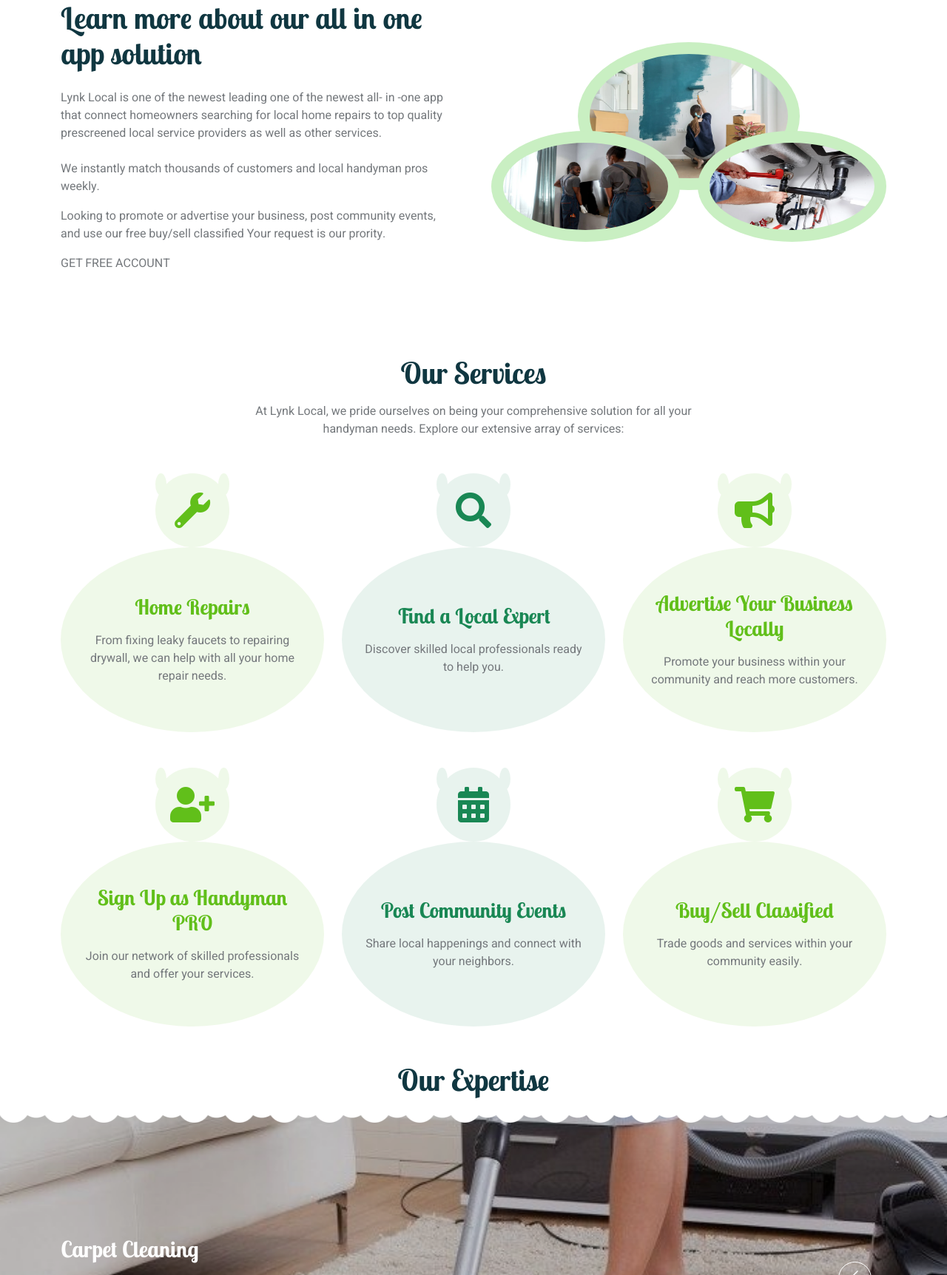
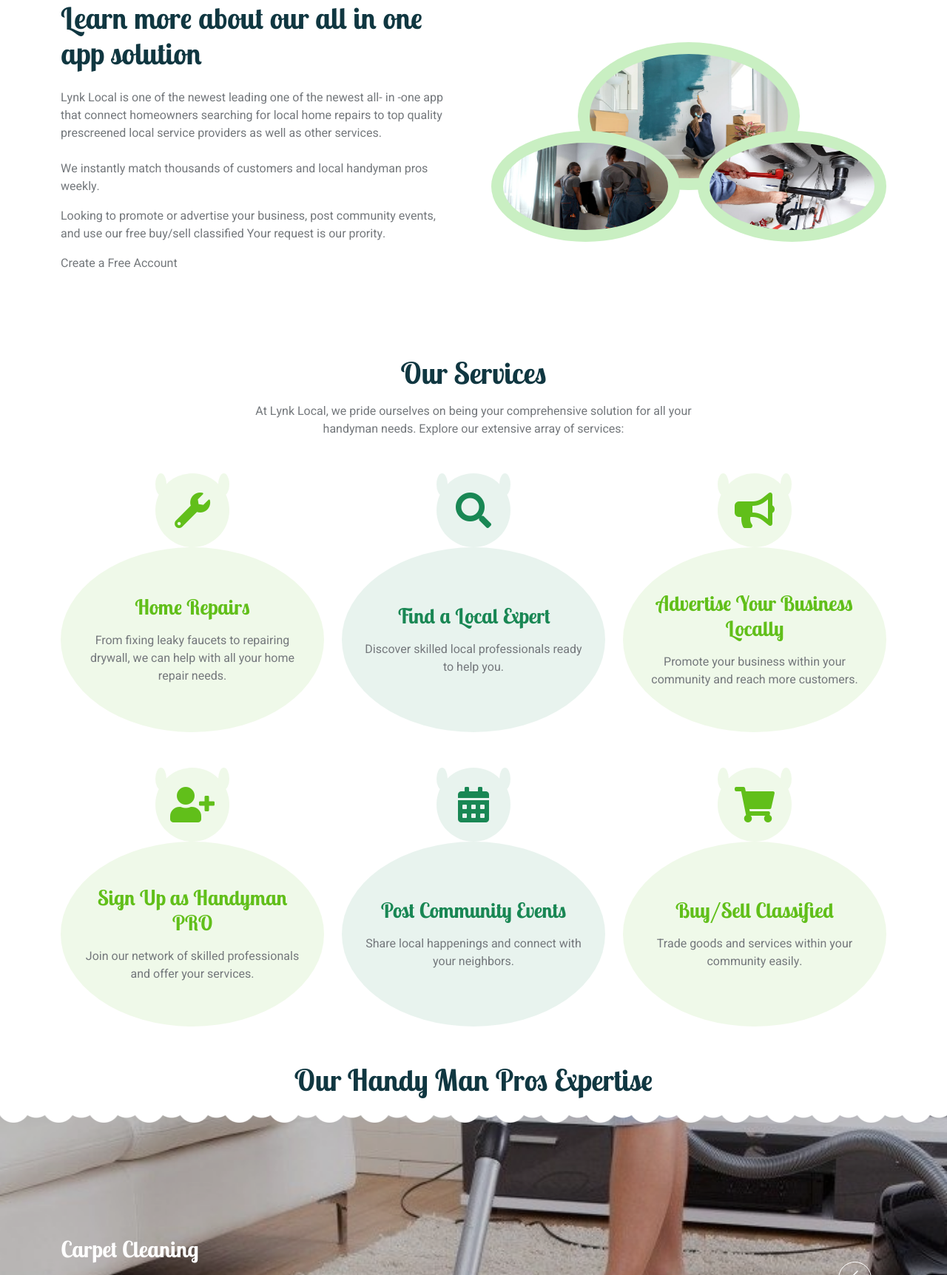
Before and after one commit to IslamKolade/Lynk_Local, a Django app: page / in a window 1280 px wide. Shown: the part 876-2600 px from the top of the page at 74% size. Run offline with Django 4.2, Linux system fonts and the light colour scheme; data comes from the database, SQL or seed files in the repository; some libraries are stand-ins or nearby versions.

Commit message:
Changed Our Expertise Header

```diff
--- a/core/templates/index.html
+++ b/core/templates/index.html
@@ -131,7 +131,7 @@
 
                             <p>Looking to promote or advertise your business, post community events, and use our free buy/sell classified Your request is our prority.</p>
 
-                            GET FREE ACCOUNT
+                            Create a Free Account
                         </p>
                   </div>
                   <div class="col-lg-6 about-img wow fadeInUp" data-wow-delay="0.5s">
@@ -249,7 +249,7 @@
       <!-- Our Services End -->
 
         <!-- Carousel Start -->
-        <div style="text-align: center;"><h1 class="mb-4">Our Expertise</h1></div>
+        <div style="text-align: center;"><h1 class="mb-4">Our Handy Man Pros Expertise</h1></div>
         <div class="container-fluid p-0 mb-5">
           <div class="owl-carousel header-carousel position-relative">
               <div class="owl-carousel-item position-relative">
```
